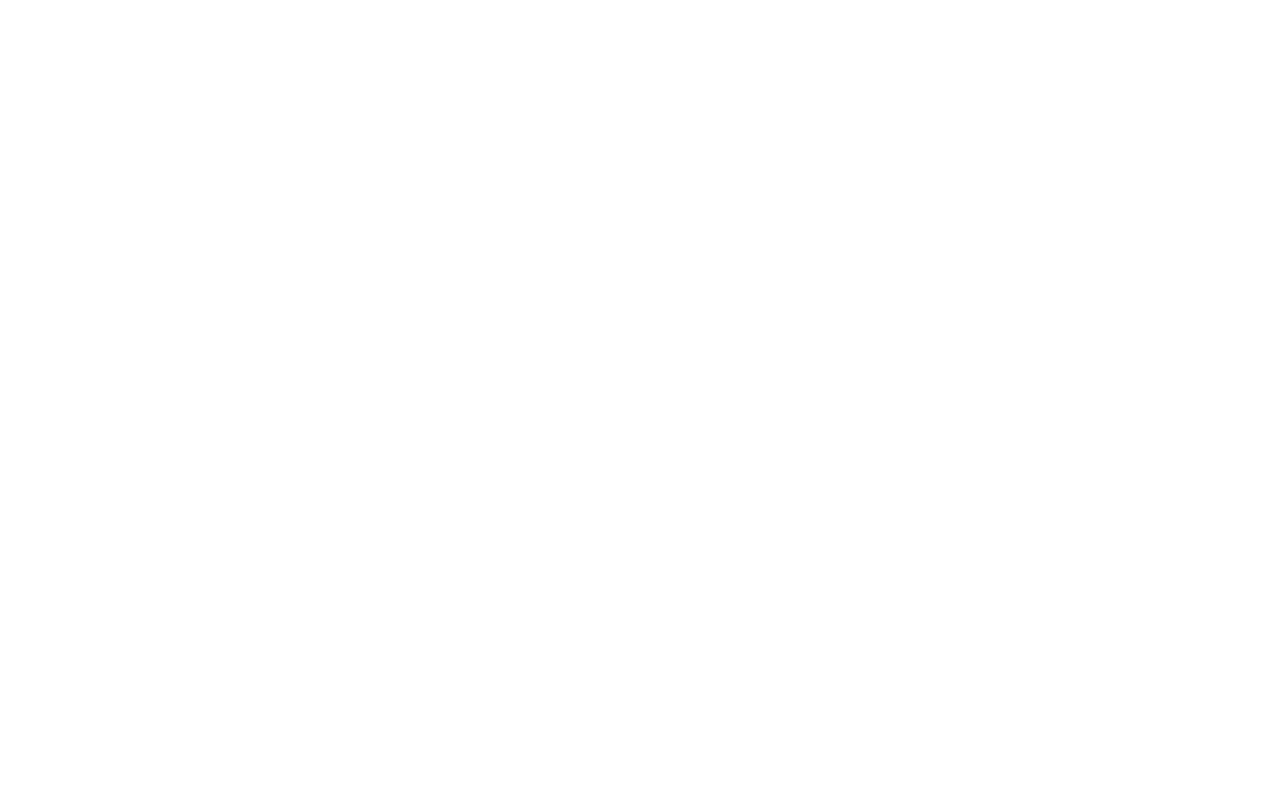
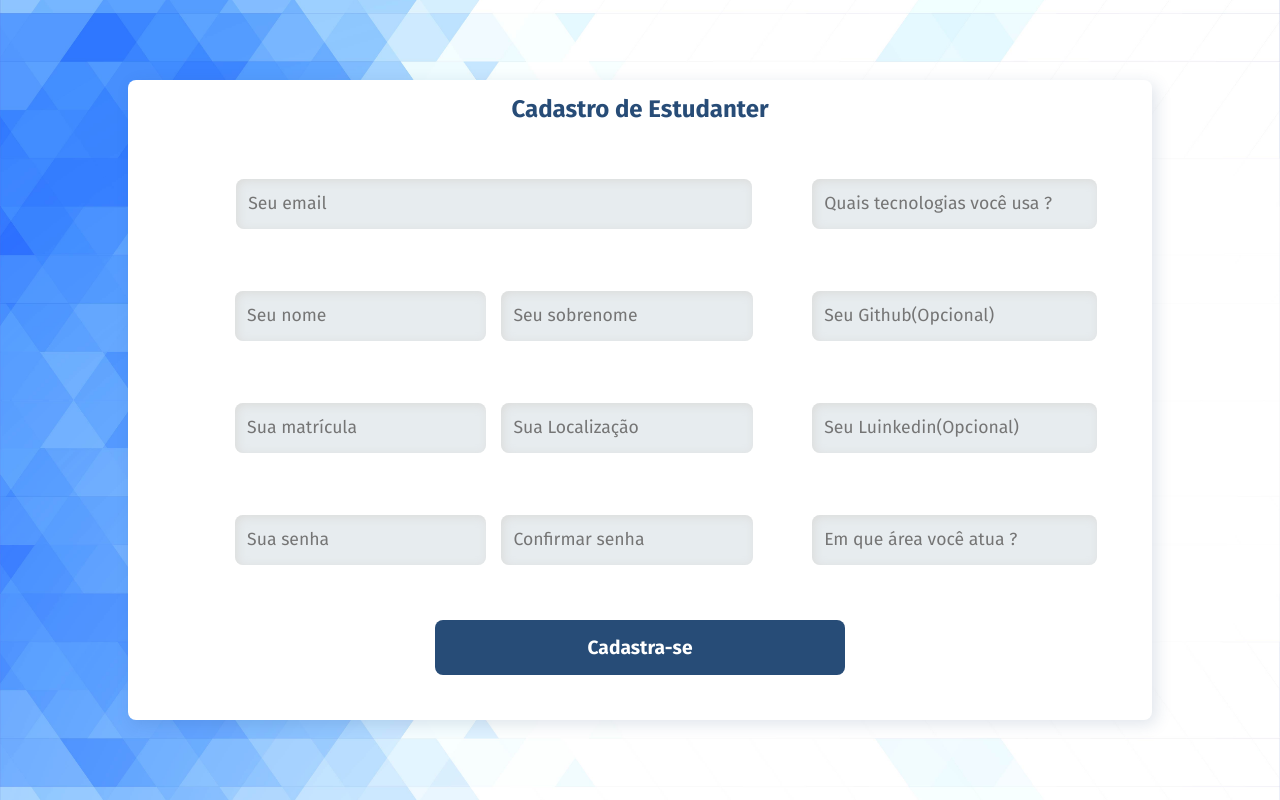
Before and after one commit to daniel-dantas/ProjetoFinalBD2, a React (Create React App) app in the folder frontend/: page /student in a window 1280 px wide. Built offline with nearby package versions, Linux system fonts and the light colour scheme.

Commit message:
view: construindo tela de cadastro do discente

```diff
--- a/frontend/src/pages/RegisterCompany/index.js
+++ b/frontend/src/pages/RegisterCompany/index.js
@@ -3,8 +3,8 @@
 
 import Input from '../../components/InputField';
 
-import {Title} from '../../styles/global';
-import {MainRegister, RegisterForm, RegisterButton} from './style';
+import {Title, RegisterButton} from '../../styles/global';
+import {MainRegister, RegisterForm} from './style';
 
 function RegisterCompany(){
 
--- a/frontend/src/pages/RegisterCompany/style.js
+++ b/frontend/src/pages/RegisterCompany/style.js
@@ -23,7 +23,3 @@
     justify-content: center;
     align-items: center;
 `;
-
-export const RegisterButton = styled(Button)`
-    width: 40%;
-`;
--- /dev/null
+++ b/frontend/src/pages/RegisterStudent/index.js
@@ -0,0 +1,59 @@
+import React from 'react';
+import {useFormik} from 'formik';
+
+import Input from '../../components/InputField';
+import {Title,RegisterButton} from '../../styles/global';
+import {MainStudent,FormStudent,Personal,Professional} from './style';
+
+function RegisterStudent(){
+
+    const formik = useFormik({
+        initialValues:{
+            email: '',
+            name: '',
+            surname: '',
+            registration: '',
+            location: '',
+            password: '',
+            confirm: '',
+            technologies: [],
+            github: '',
+            linkedin: '',
+            area: ''
+        },
+        onSubmit: values => {
+            if(values.password !== values.confirm){
+                alert("As senhas não batem")
+            }else{
+                console.log(JSON.stringify(values));
+            }
+
+        }
+    });
+
+    return(
+        <MainStudent>
+           <FormStudent onSubmit={formik.handleSubmit}>
+                <Title>Cadastro de Estudanter</Title>
+               <Personal>
+                    <Input placeholder="Seu email" type="text" id="email" name="email" onChange={formik.handleChange} value={formik.values.email} width={80+"%"}></Input>
+                    <Input placeholder="Seu nome" type="text" id="name" name="name" onChange={formik.handleChange} value={formik.values.name} width={37+"%"}></Input>
+                    <Input placeholder="Seu sobrenome" type="text" id="surname" name="surname" onChange={formik.handleChange} value={formik.values.surname} width={37+"%"}></Input>
+                    <Input placeholder="Sua matrícula" type="text" id="registration" name="registration" onChange={formik.handleChange} value={formik.values.registration} width={37+"%"}></Input>
+                    <Input placeholder="Sua Localização" type="text" id="location" name="location" onChange={formik.handleChange} value={formik.values.location} width={37+"%"}></Input>
+                    <Input placeholder="Sua senha" type="password" id="password" name="password" onChange={formik.handleChange} value={formik.values.password} width={37+"%"}></Input>
+                    <Input placeholder="Confirmar senha" type="password" id="confirm" name="confirm" onChange={formik.handleChange} value={formik.values.confirm} width={37+"%"}></Input>
+               </Personal>
+                <Professional>
+                    <Input placeholder="Quais tecnologias você usa ?" type="text" id="technologies" name="technologies" onChange={formik.handleChange} value={formik.values.technologies} width={85+"%"}></Input>
+                    <Input placeholder="Seu Github(Opcional)" type="text" id="github" name="github" onChange={formik.handleChange} value={formik.values.github} width={85+"%"}></Input>
+                    <Input placeholder="Seu Luinkedin(Opcional)" type="text" id="linkedin" name="linkedin" onChange={formik.handleChange} value={formik.values.linkedin} width={85+"%"}></Input>
+                    <Input placeholder="Em que área você atua ? " type="text" id="area" name="area" onChange={formik.handleChange} value={formik.values.area} width={85+"%"}></Input>
+                </Professional>
+                <RegisterButton type="submit">Cadastra-se</RegisterButton>
+           </FormStudent>
+        </MainStudent>
+    );
+}
+
+export default RegisterStudent;
--- /dev/null
+++ b/frontend/src/pages/RegisterStudent/style.js
@@ -0,0 +1,43 @@
+import styled from 'styled-components';
+
+import loginBackground from '../../assets/img/background-login.jpg';
+import {Main} from '../../styles/global';
+
+export const MainStudent = styled(Main)`
+    background-image: url(${loginBackground});
+    background-repeat: no-repeat;
+    background-size: 100%;
+    background-position: center;
+`
+
+export const FormStudent = styled.form`
+    width: 80%;
+    height: 80vh;
+    background-color: #FFF;
+    border-radius: 8px;
+    box-shadow: 4px 4px 16px rgba(39,76,119,0.15);
+    display: flex;
+    justify-content: center;
+    flex-direction: row;
+    flex-wrap: wrap;
+`;
+
+export const Personal = styled.div`
+    width: 60%;
+    height: 70%;
+    display: flex;
+    flex-direction: row;
+    flex-wrap: wrap;
+    justify-content: center;
+    align-items: center;
+`;
+
+export const Professional = styled.div`
+    width: 30%;
+    height: 70%;
+    display: flex;
+    flex-direction: row;
+    flex-wrap: wrap;
+    justify-content: center;
+    align-items: center;
+`;
--- a/frontend/src/routes.js
+++ b/frontend/src/routes.js
@@ -4,6 +4,7 @@
 import Home from './pages/Home';
 import Login from './pages/Login';
 import RegisterCompany from './pages/RegisterCompany';
+import RegisterStudent from './pages/RegisterStudent';
 
 function Routes(){
     return(
@@ -11,6 +12,7 @@
             <Route path="/" exact component={Home} />
             <Route path="/login" exact component={Login} />
             <Route path="/company" exact component={RegisterCompany} />
+            <Route path="/student" exact component={RegisterStudent}/>
         </BrowserRouter>
     );
 }
--- a/frontend/src/styles/global.js
+++ b/frontend/src/styles/global.js
@@ -10,6 +10,7 @@
     align-items: center;
     color: ${Colors.primaryColor};
 `;
+
 
 export const Button = styled.button`
     width: 80%;
@@ -31,6 +32,10 @@
     }
 `;
 
+export const RegisterButton = styled(Button)`
+    width: 40%;
+`;
+
 export const Title = styled.h2`
     color: ${Colors.primaryColor};
     margin-top: 15px;
```
Also changed, not shown: 1 other file (tests, documents, lock files or other folders).
